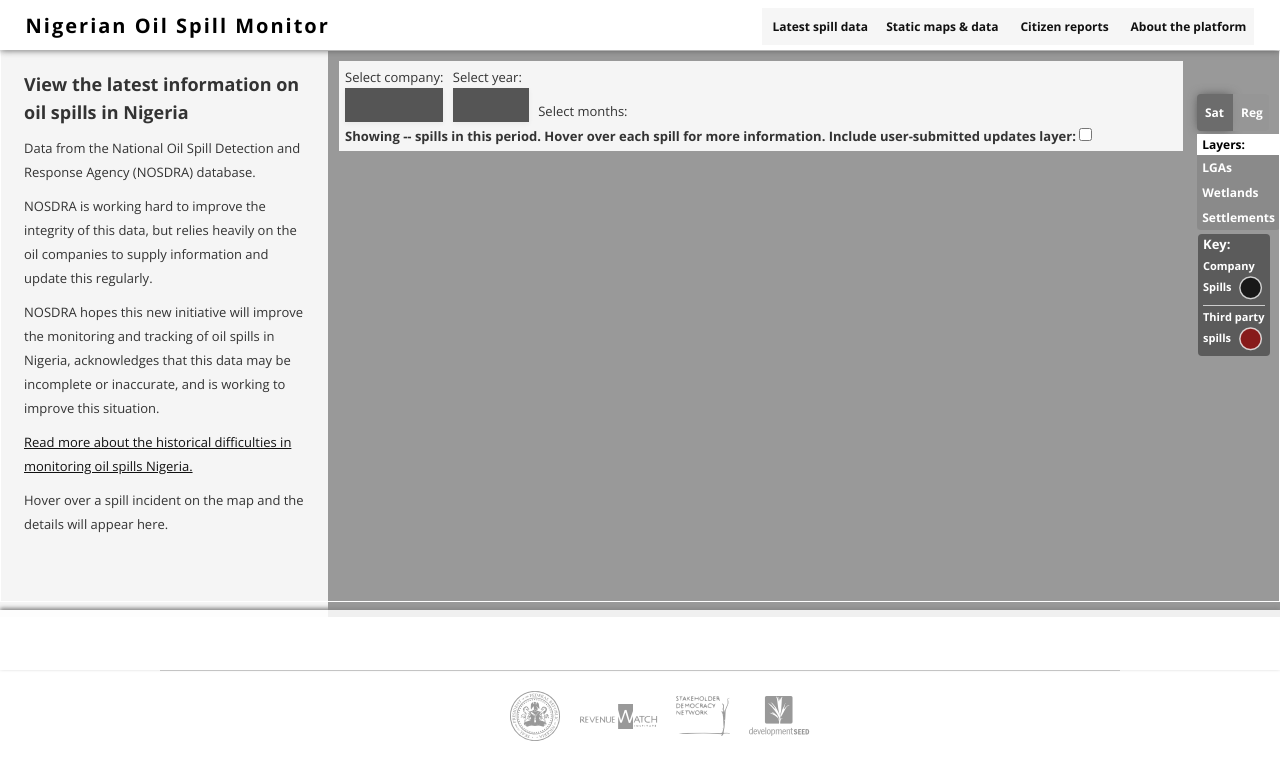
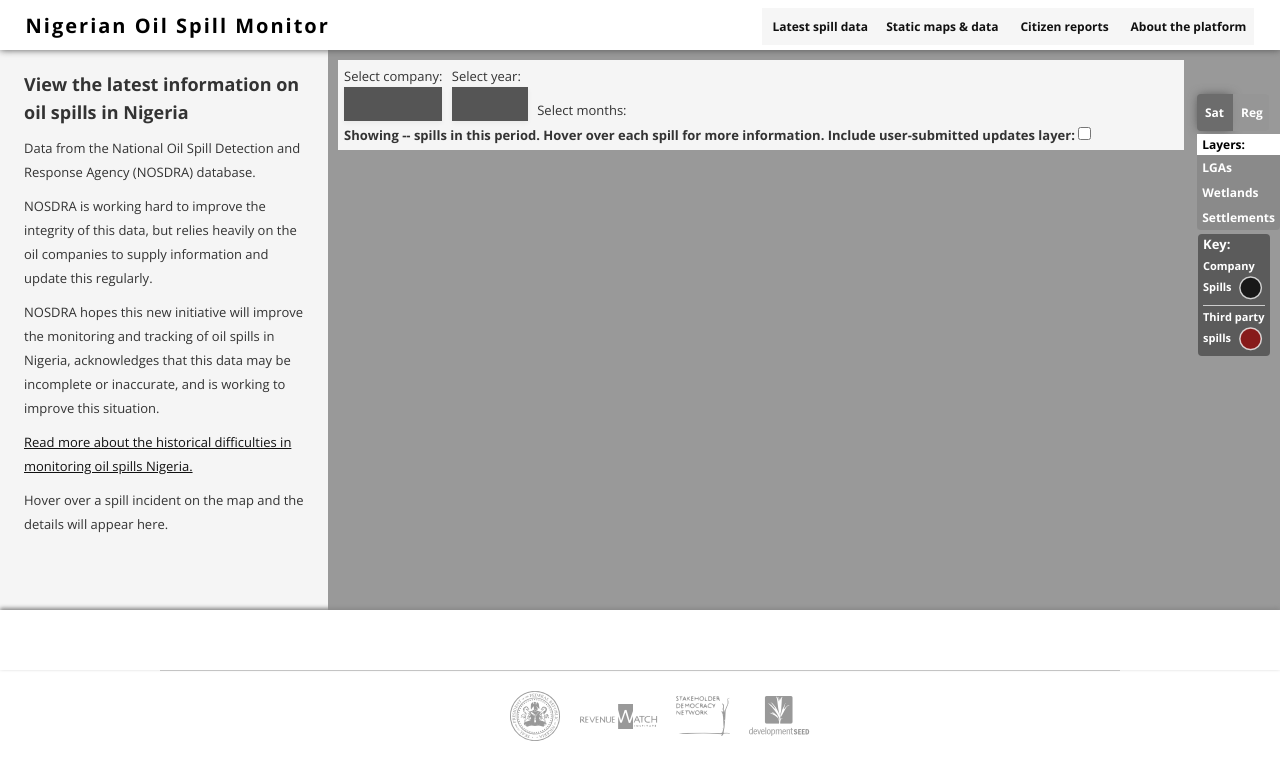
Before and after one commit to sdn4nigeria/monitoring-platform, a Jekyll site: the page built from index.html, in a window 1280 px wide. Shown: the top 780 px of the page. Built offline with Jekyll 4.4.1, drawn with Linux system fonts in a browser that asks for light colours; nearby versions of some CDN libraries; some web fonts are replaced; library files that are not in the unit come from our copies; Markdown is read by kramdown in place of the engine named in the settings.

Commit message:
Update index.html

```diff
--- a/index.html
+++ b/index.html
@@ -46,7 +46,6 @@
     </div>
     <div id='timelinks'>
       <div class='stage'>
-     <div style='position:relative;border:1px solid #fff;height:550px;'>
         <div class='filter'>
           <div class='map-limiter'>
             <ul id='dropdown-companies' class='dropdown'>
@@ -77,7 +76,6 @@
 
             <b>Showing <span id='spill-number' class='count'>--</span> spills in this period. Hover over each spill for more information. Include user-submitted updates layer: <input type="checkbox" style='margin-bottom:-3px;' /></b>
           </div>
-        </div>
         </div>
       </div>
 
```
